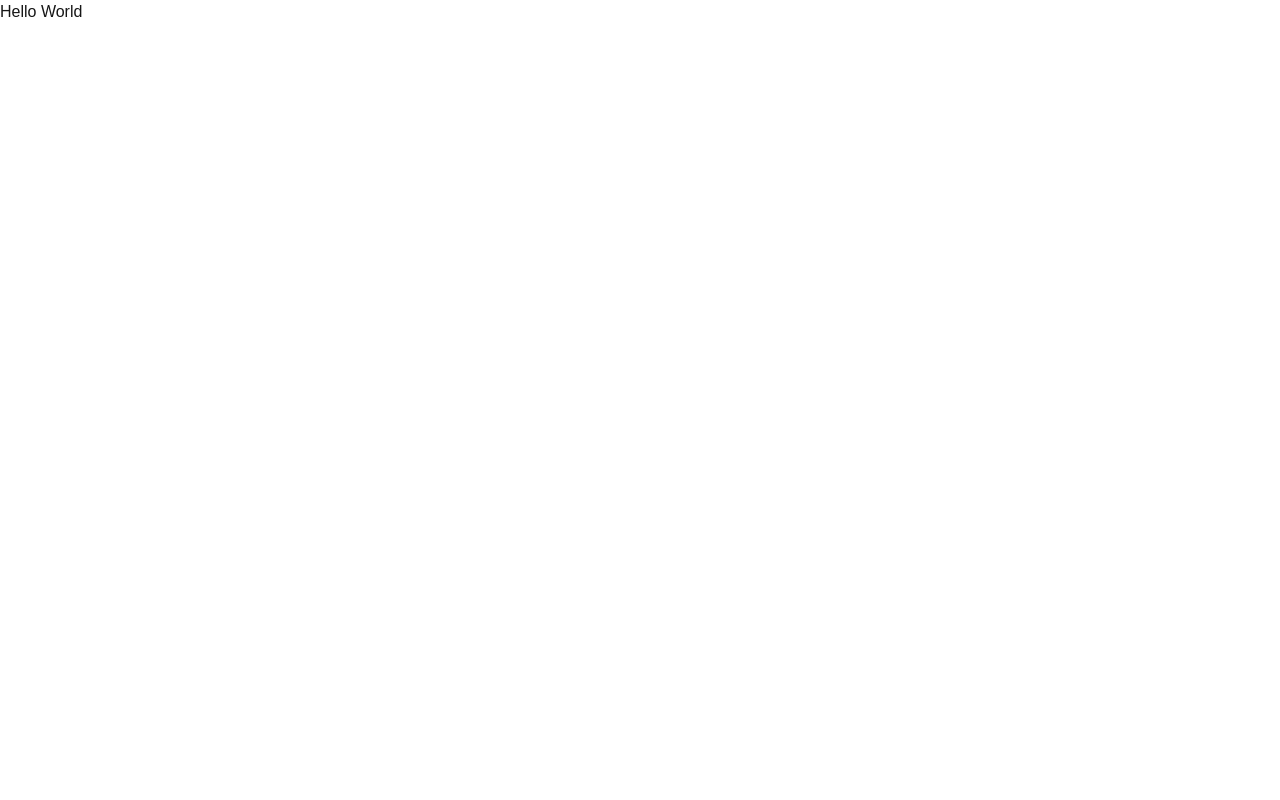
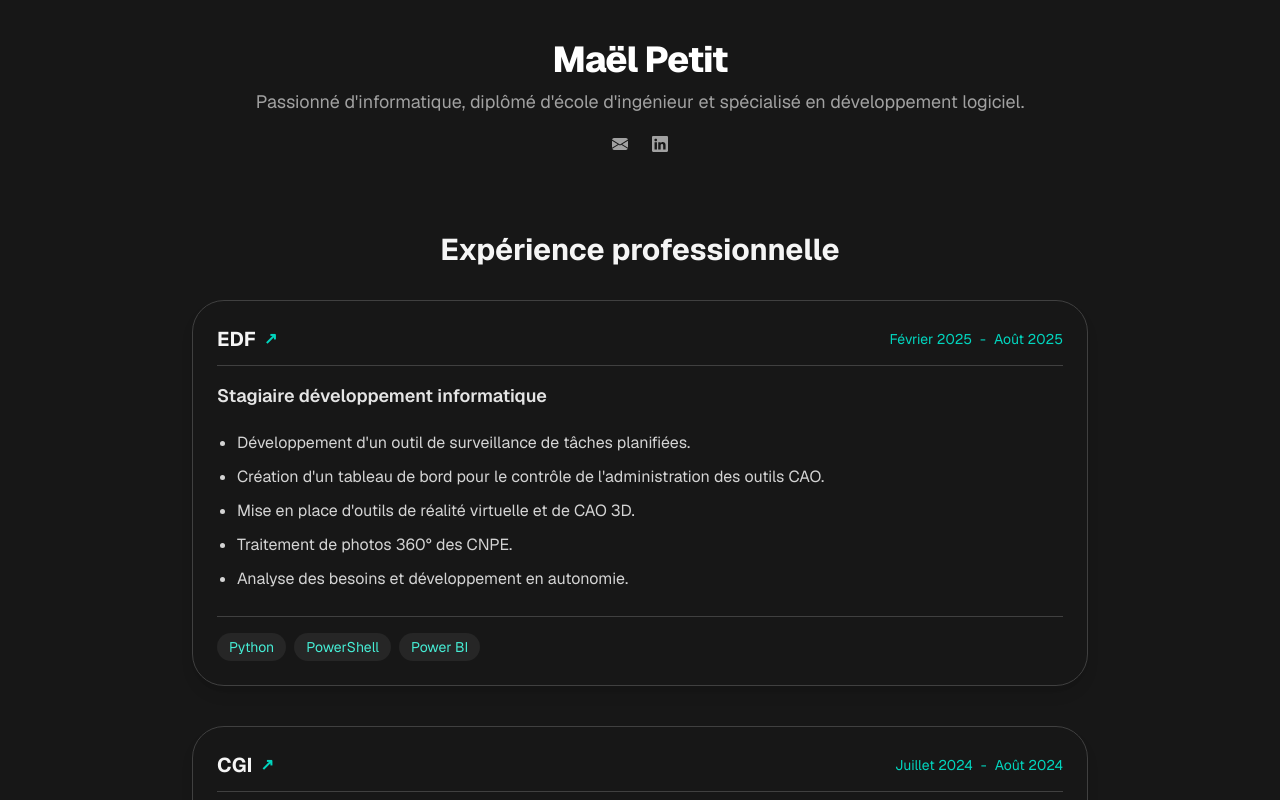
Before and after one commit to MaelPetit37/MaelPetit37.github.io, a Next.js app: page / in a window 1280 px wide. Shown: the top 800 px of the page. Built offline with nearby package versions, Linux system fonts and the light colour scheme.

Commit message:
V0.1 with contact links and job experiences

```diff
--- a/app/page.tsx
+++ b/app/page.tsx
@@ -1,7 +1,47 @@
-import Image from "next/image";
+// src/app/page.tsx (or your specific route folder)
+import ExperienceList from '@/components/ExperienceList';
 
-export default function Home() {
+export default function Page() {
   return (
-    <h1>Hello World</h1>
+    <main className="min-h-screen bg-neutral-900 text-neutral-100 py-10 px-5 font-sans">
+      <div className="max-w-6xl mx-auto">
+        <header className="text-center mb-12">
+          <h1 className="text-4xl font-extrabold tracking-tight mb-2 text-white">Maël Petit</h1>
+          <p className="text-lg text-neutral-400">Passionné d'informatique, diplômé d'école d'ingénieur et spécialisé en développement logiciel.</p>
+
+          <div className="flex justify-center items-center gap-6 mt-5">
+            <a
+              href="mailto:contact@maelpetit.fr"
+              className="text-neutral-400 hover:text-white transition-colors duration-200"
+              aria-label="Email me"
+            >
+              <svg xmlns="http://www.w3.org/2000/svg" width="16" height="16" fill="currentColor" className="bi bi-envelope-fill" viewBox="0 0 16 16">
+                <path d="M.05 3.555A2 2 0 0 1 2 2h12a2 2 0 0 1 1.95 1.555L8 8.414zM0 4.697v7.104l5.803-3.558zM6.761 8.83l-6.57 4.027A2 2 0 0 0 2 14h12a2 2 0 0 0 1.808-1.144l-6.57-4.027L8 9.586zm3.436-.586L16 11.801V4.697z" />
+              </svg>
+            </a>
+
+            <a
+              href="https://linkedin.com/in/m-petit"
+              target="_blank"
+              rel="noopener noreferrer"
+              className="text-neutral-400 hover:text-[#0a66c2] transition-colors duration-200"
+              aria-label="LinkedIn Profile"
+            >
+              <svg xmlns="http://www.w3.org/2000/svg" width="16" height="16" fill="currentColor" className="bi bi-linkedin" viewBox="0 0 16 16">
+                <path d="M0 1.146C0 .513.526 0 1.175 0h13.65C15.474 0 16 .513 16 1.146v13.708c0 .633-.526 1.146-1.175 1.146H1.175C.526 16 0 15.487 0 14.854zm4.943 12.248V6.169H2.542v7.225zm-1.2-8.212c.837 0 1.358-.554 1.358-1.248-.015-.709-.52-1.248-1.342-1.248S2.4 3.226 2.4 3.934c0 .694.521 1.248 1.327 1.248zm4.908 8.212V9.359c0-.216.016-.432.08-.586.173-.431.568-.878 1.232-.878.869 0 1.216.662 1.216 1.634v3.865h2.401V9.25c0-2.22-1.184-3.252-2.764-3.252-1.274 0-1.845.7-2.165 1.193v.025h-.016l.016-.025V6.169h-2.4c.03.678 0 7.225 0 7.225z" />
+              </svg>
+            </a>
+
+          </div>
+        </header>
+
+        {/* This is where your component lives */}
+        <ExperienceList />
+
+        <footer className="text-center mt-12 pt-8 border-t border-neutral-800 text-gray-500">
+          <p>© {new Date().getFullYear()} Maël Petit</p>
+        </footer>
+      </div>
+    </main>
   );
 }
--- /dev/null
+++ b/components/ExperienceCard.tsx
@@ -0,0 +1,80 @@
+import React from 'react';
+import { Experience } from '@/types';
+
+interface ExperienceCardProps extends Experience { }
+
+const ExperienceCard: React.FC<ExperienceCardProps> = ({
+    role,
+    company,
+    startDate,
+    endDate,
+    description,
+    tools
+}) => {
+    return (
+        <div className="group bg-neutral-900 border border-neutral-700 p-6 rounded-4xl mb-8 shadow-lg font-sans transition duration-300 hover:border-neutral-500 hover:-translate-y-1 hover:scale-101">
+            {/* Header/Role */}
+            <div className="border-b border-neutral-700 pb-3 mb-4 flex flex-col sm:flex-row justify-between sm:items-center gap-2 transition duration-300 group-hover:border-neutral-500">
+                <div className="flex items-center gap-2">
+                    <h2 className="text-xl font-bold text-neutral-100 m-0">{company.name}</h2>
+                    <a
+                        href={company.url}
+                        target="_blank"
+                        rel="noopener noreferrer"
+                        className="text-teal-400 font-bold"
+                        title={company.url}
+                    >
+                        ↗
+                    </a>
+                </div>
+
+                <div className="flex items-center text-sm text-teal-400">
+                    <span>{startDate}</span>
+                    {endDate && (
+                        <>
+                            <span className="mx-2">-</span>
+                            <span>{endDate}</span>
+                        </>
+                    )}
+                </div>
+            </div>
+
+            {/* Company Info */}
+            <div className="mb-5">
+                <div className="flex items-center gap-2">
+                    <h3 className="text-lg font-semibold text-neutral-200 m-0">{role}</h3>
+
+                </div>
+            </div>
+
+            {/* Description / Responsibilities */}
+            <div className="mt-5 mb-3">
+                <ul className="list-disc pl-5 m-0 text-neutral-300 space-y-2">
+                    {description.map((item, index) => (
+                        <li key={index} className="leading-relaxed">
+                            {item}
+                        </li>
+                    ))}
+                </ul>
+            </div>
+
+            {/* Tools Used */}
+            {tools && tools.length > 0 && (
+                <div className="mt-6 border-t border-neutral-700 pt-4 transition duration-300 group-hover:border-neutral-500">
+                    <div className="flex flex-wrap gap-2">
+                        {tools.map((tool, index) => (
+                            <span
+                                key={index}
+                                className="px-3 py-1 bg-neutral-800 rounded-full text-sm text-teal-300 transition duration-300 hover:bg-neutral-700"
+                            >
+                                {tool}
+                            </span>
+                        ))}
+                    </div>
+                </div>
+            )}
+        </div>
+    );
+};
+
+export default ExperienceCard;
--- /dev/null
+++ b/components/ExperienceList.tsx
@@ -0,0 +1,26 @@
+import React from 'react';
+import experiencesData from '@/data/experiences.json';
+import { ExperienceCollection, Experience } from '@/types';
+import ExperienceCard from '@/components/ExperienceCard';
+
+const ExperienceList: React.FC = () => {
+    // Cast the imported JSON to your ExperienceCollection type
+    const { experiences } = experiencesData as ExperienceCollection;
+
+    return (
+        <section className="py-8 px-4 w-full">
+            <h2 className="text-3xl font-bold mb-8 text-center text-neutral-100">Expérience professionnelle</h2>
+
+            <div className="flex flex-col gap-2 max-w-4xl mx-auto">
+                {experiences.map((exp: Experience) => (
+                    <ExperienceCard
+                        key={exp.id}
+                        {...exp}
+                    />
+                ))}
+            </div>
+        </section>
+    );
+};
+
+export default ExperienceList;
--- /dev/null
+++ b/data/experiences.json
@@ -0,0 +1,68 @@
+{
+    "experiences": [
+        {
+            "id": 1,
+            "role": "Stagiaire développement informatique",
+            "company": {
+                "name": "EDF",
+                "url": "https://www.edf.fr/"
+            },
+            "startDate": "Février 2025",
+            "endDate": "Août 2025",
+            "description": [
+                "Développement d'un outil de surveillance de tâches planifiées.",
+                "Création d'un tableau de bord pour le contrôle de l'administration des outils CAO.",
+                "Mise en place d'outils de réalité virtuelle et de CAO 3D.",
+                "Traitement de photos 360° des CNPE.",
+                "Analyse des besoins et développement en autonomie."
+            ],
+            "tools": [
+                "Python",
+                "PowerShell",
+                "Power BI"
+            ]
+        },
+        {
+            "id": 2,
+            "role": "Stagiaire développement full-stack",
+            "company": {
+                "name": "CGI",
+                "url": "https://www.cgi.com/france/fr-fr"
+            },
+            "startDate": "Juillet 2024",
+            "endDate": "Août 2024",
+            "description": [
+                "Conception et développement de nouvelles fonctionnalités.",
+                "Évolution et optimisation de la base de données.",
+                "Réalisation de tests unitaires et tests d'intégration.",
+                "Travail d'équipe, méthode agile."
+            ],
+            "tools": [
+                "C#",
+                "ASP.NET",
+                "JavaScript",
+                "Microsoft SQL Server",
+                "Microsoft Azure",
+                "Gitlab CI/CD"
+            ]
+        },
+        {
+            "id": 3,
+            "role": "Stagiaire IT",
+            "company": {
+                "name": "Vermon",
+                "url": "https://vermon.com/"
+            },
+            "startDate": "Juin 2021",
+            "description": [
+                "Évolution des outils de supervision d'un parc informatique.",
+                "Recherche et tests de logiciels pour la mise à jour de l'intranet."
+            ],
+            "tools": [
+                "Nginx",
+                "HTML",
+                "CSS"
+            ]
+        }
+    ]
+}
--- /dev/null
+++ b/types.ts
@@ -0,0 +1,18 @@
+export interface Company {
+    name: string;
+    url: string;
+}
+
+export interface Experience {
+    id: number;
+    role: string;
+    company: Company;
+    startDate: string;
+    endDate?: string;
+    description: string[];
+    tools?: string[];
+}
+
+export interface ExperienceCollection {
+    experiences: Experience[];
+}
```
